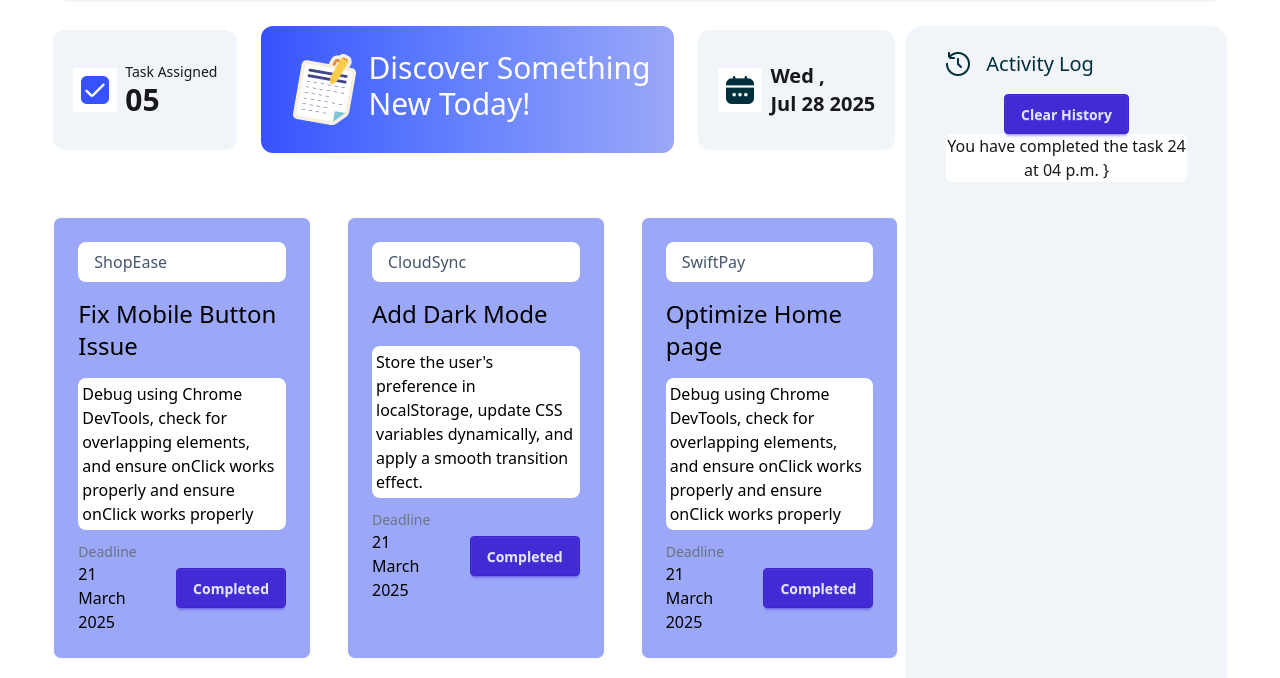
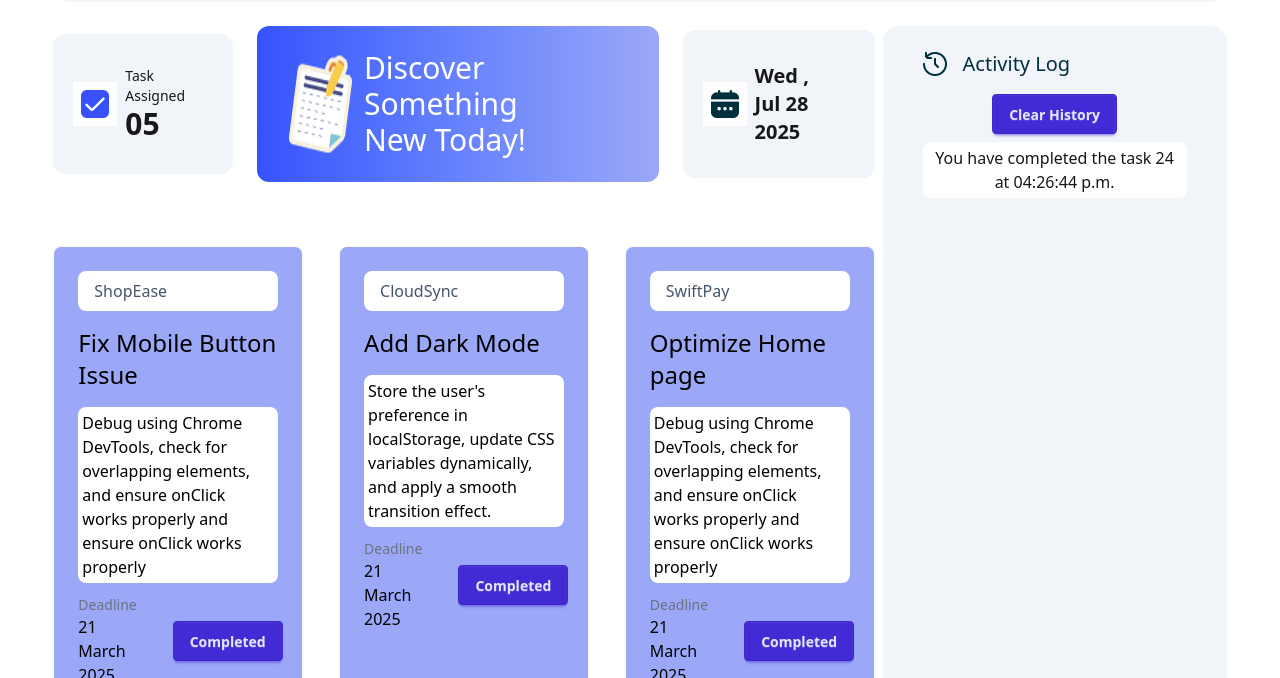
Before and after one commit to nuhin001/Dev-Board, a plain HTML site: page index.html in a window 1280 px wide. Both pictures are taken after a click on the button 1169 px from the left and 74 px from the top of the page. Shown: the part 122-800 px from the top of the page. Drawn offline with nearby package versions, Linux system fonts and the light colour scheme.

Commit message:
fourth  commit

```diff
--- a/index.html
+++ b/index.html
@@ -114,7 +114,7 @@
           <div id="card-3" class=" card card-border bg-base-100 bg-[#9BA8F8] px-6 py-6">
             <!-- card body -->
             <h2 class=" font-normal text-[16px] text-slate-600 bg-white py-2 px-4 mb-4 rounded-lg">SwiftPay</h2>
-            <h3 class="font-medium text-2xl text-black mb-4">Optimize Home page </h3>
+            <h3 class="font-medium text-2xl text-black mb-4">Optimize Home page</h3>
             <p class="font-normal text-[16px] text-[#000000]  bg-white px-1 py-1 rounded-lg">Debug using Chrome DevTools, check for overlapping
               elements, and ensure onClick works properly
               and ensure onClick works properly</p>
@@ -202,10 +202,10 @@
           <img class="object-contain" src="assets/activity.png" alt="" />
           <h2 class="font-medium text-xl text-[#00303C]">Activity Log</h2>
         </div>
-        <button id="" class="btn btn-primary">Clear History</button>
+        <button id="clear-btn" class="btn btn-primary">Clear History</button>
 
         <!-- activity description -->
-        <div id="Activity"></div>
+        <div class="mt-2" id="Activity"></div>
       </div>
     </section>
 
--- a/index.js
+++ b/index.js
@@ -45,7 +45,7 @@ let totalTask = activeTask();
 const task  = document.getElementById("task");
 
 if(totalTask !== false  && task){
-    task.textContent = totalTask > 9 ? total : "0" + totalTask;
+    task.textContent = totalTask > 9 ? totalTask : "0" + totalTask;
 }
 
 // active the button class
@@ -73,20 +73,33 @@ btn.forEach(btnItem => {
         element.textContent = parseInt(element.textContent)+1;
 
         const parent = document.getElementById("Activity");
-        const p = document.createElement("p")
+        const p = document.createElement("p");
 
-        p.className = " bg-white rounded-md  ";
-        p.textContent = `You have completed the task ${btnItem.parentElement.parentElement.children[1].textContent}
+
+        p.innerHTML += `<p class = "bg-[#FFFFFF] rounded-lg  p-1"> You have completed the task ${btnItem.parentElement.parentElement.children[1].textContent}
         at ${new Date().toLocaleTimeString("es-US",{
-            hour : "2-digit",
-            mintue :" 2-digit",
-            secend : "2-digit",
+            hour :"2-digit",
+            minute :"2-digit",
+            second :"2-digit",
             hour12 :true
 
         })}
-        }`;
+        </p>`;
 
         parent.appendChild(p);
 
     })
 });
+
+// clear button
+document.getElementById("clear-btn").addEventListener("click",()=>{
+
+    let parent = document.getElementById("Activity");
+    parent.innerHTML ='';
+
+
+});
+
+function get() {
+
+}
```
